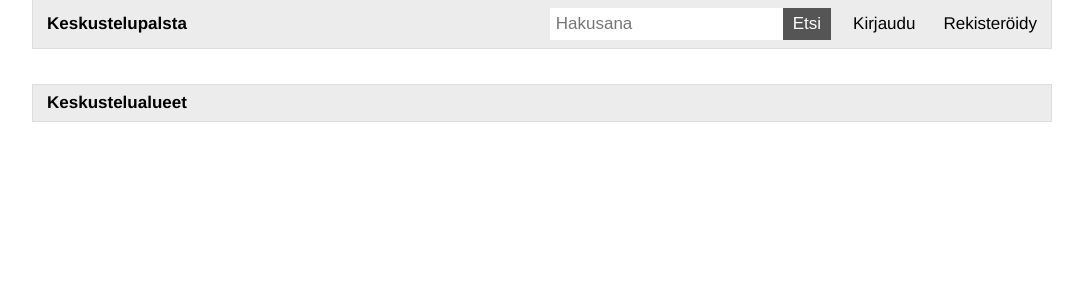
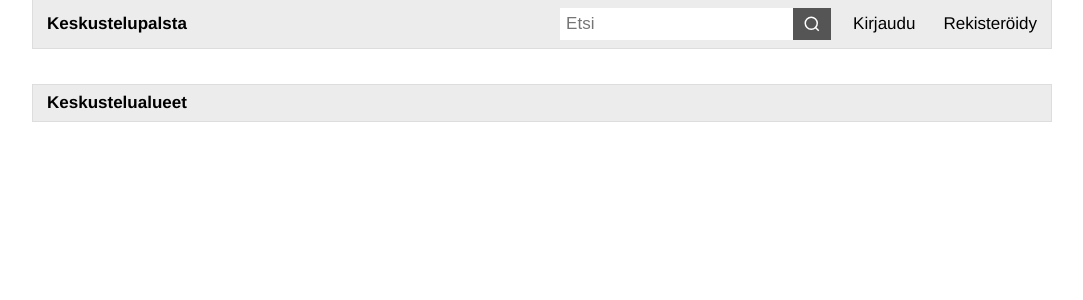
Before and after one commit to jarkmaen/discussion-forum, a Flask app: page / in a window 1280 px wide. Shown: the top 300 px of the page, without its empty margins (98-1181 px from the left). Run offline with Flask 3, Linux system fonts and the light colour scheme; data that the repository does not hold is empty.

Commit message:
Updated search button to use magnifying glass icon

```diff
--- a/static/main.css
+++ b/static/main.css
@@ -135,10 +135,13 @@
     color: white;
     cursor: pointer;
     float: right;
-    font-size: 17px;
     margin-right: 8px;
     margin-top: 8px;
-    padding: 6px 10px;
+    padding: 7px 10px;
+}
+
+.header-search button svg {
+    display: block;
 }
 
 .header-search input {
--- a/templates/layout.html
+++ b/templates/layout.html
@@ -12,9 +12,14 @@
     <a href="/login">Kirjaudu</a>
     {% endif %}
     <div class="header-search">
-        <form action="/search", method="POST">
-            <input name="keyword" placeholder="Hakusana" type="text">
-            <button>Etsi</button>
+        <form action="/search" method="POST">
+            <input name="keyword" placeholder="Etsi" type="text">
+            <button>
+                <svg height="18" viewBox="0 0 24 24" width="18" xmlns="http://www.w3.org/2000/svg">
+                    <circle cx="11" cy="11" fill="none" r="8" stroke-width="2" stroke="currentColor" />
+                    <line stroke-width="2" stroke="currentColor" x1="21" x2="16.65" y1="21" y2="16.65" />
+                </svg>
+            </button>
         </form>
     </div>
 </div>
```
